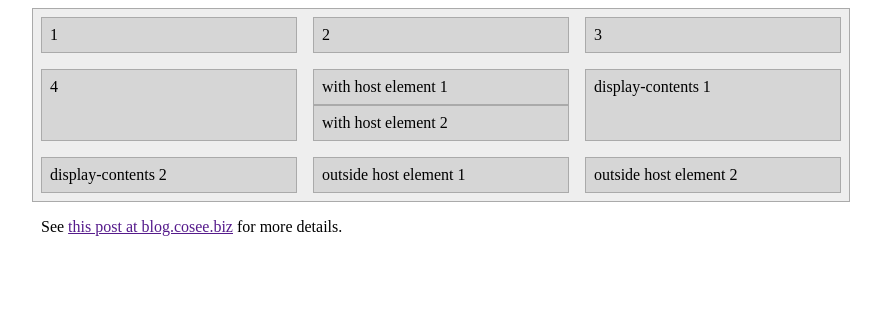
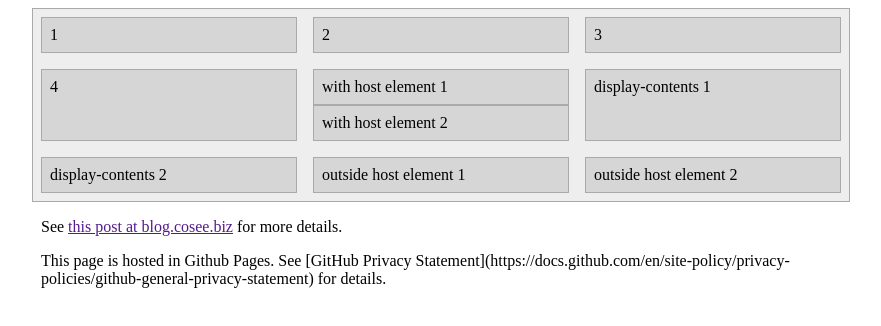
Before and after one commit to cosee/angular-multiple-elements-example, an Angular app: page / in a window 1280 px wide. Shown: the top 326 px of the page, without its empty margins (199-1080 px from the left). Built offline with nearby package versions, Linux system fonts and the light colour scheme.

Commit message:
fixup build

```diff
--- a/src/app/app.component.html
+++ b/src/app/app.component.html
@@ -17,7 +17,8 @@
     See <a href="">this post at blog.cosee.biz</a> for more details.
   </p>
   <p>
-
+    This page is hosted in Github Pages. See [GitHub Privacy Statement](https://docs.github.com/en/site-policy/privacy-policies/github-general-privacy-statement)
+    for details.
   </p>
 </section>
 </body>
```
